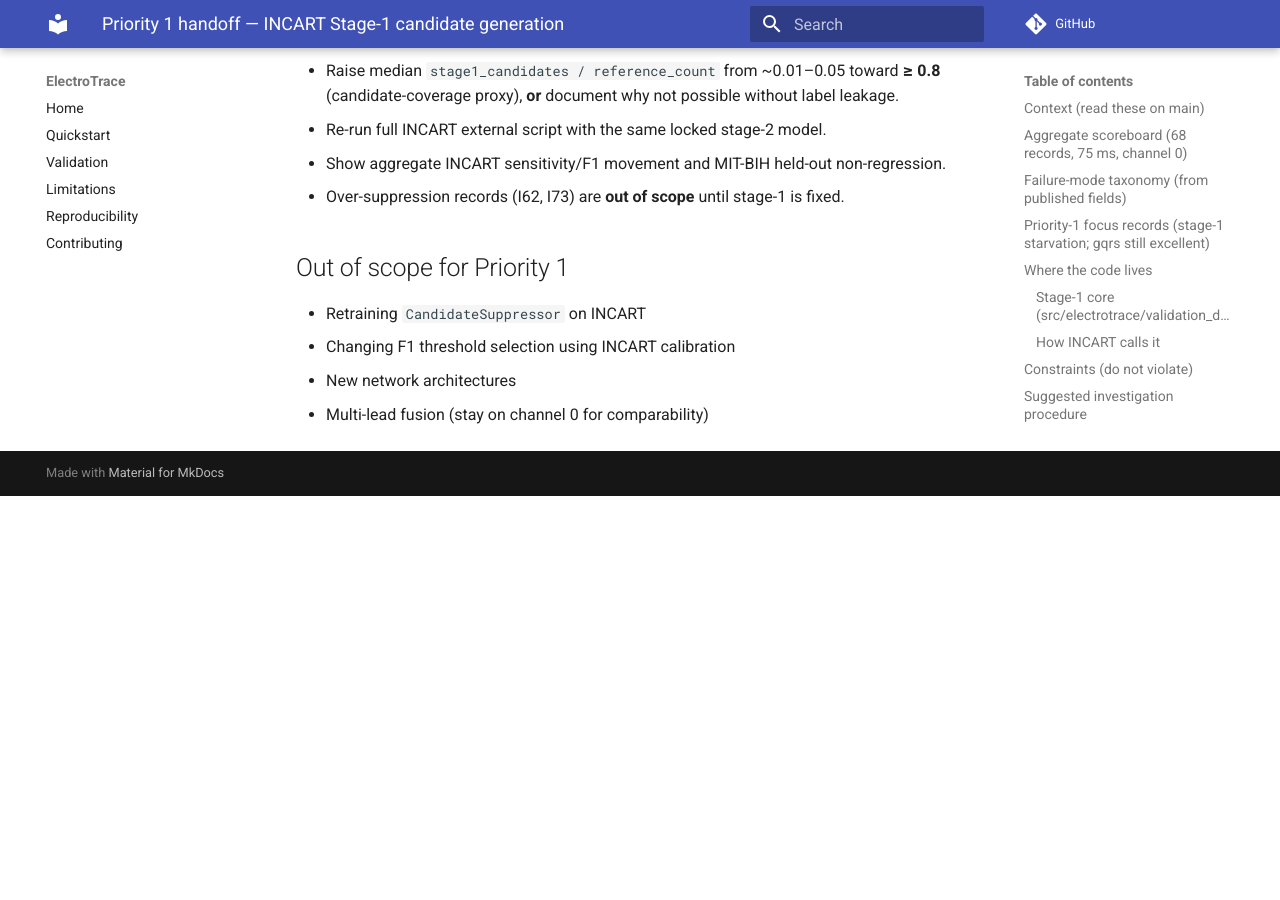
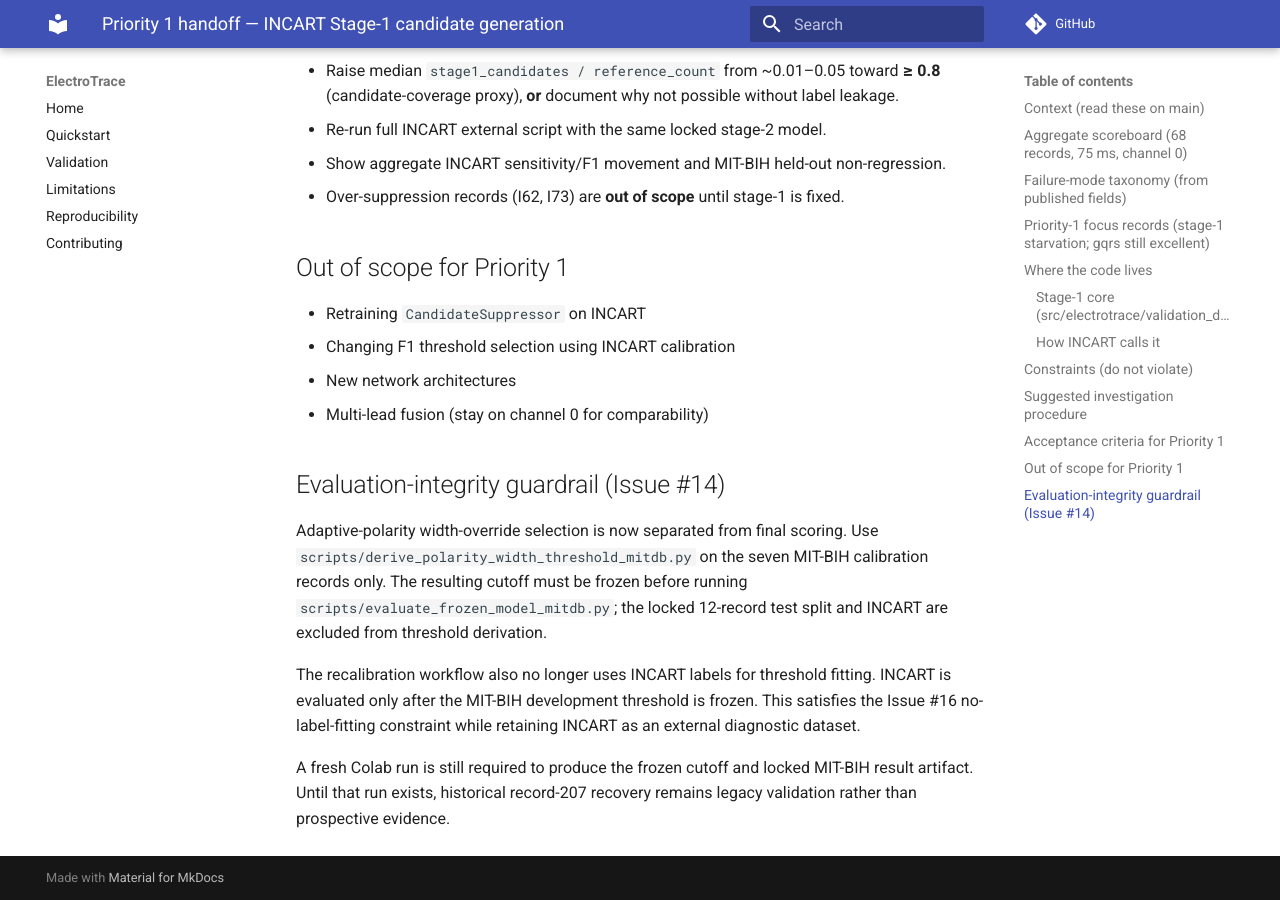
Before and after one commit to Virelion-Biotech/Virelion-ElectroTrace, an MkDocs documentation site: the page built from docs/PRIORITY1_STAGE1_HANDOFF.md, in a window 1280 px wide and 900 px high, scrolled down 3877 px. Built offline with MkDocs 1.6.1 and Material for MkDocs 9.7.7, drawn with Linux system fonts in a browser that asks for light colours; comment, search, counter and statistics services are not loaded; before the commit the page ends 4373 px from its top, so only the background shows below that.

Commit message:
docs(validation): record leakage-free threshold workflow

```diff
--- a/docs/PRIORITY1_STAGE1_HANDOFF.md
+++ b/docs/PRIORITY1_STAGE1_HANDOFF.md
@@ -118,3 +118,21 @@
 - Changing F1 threshold selection using INCART calibration
 - New network architectures
 - Multi-lead fusion (stay on channel 0 for comparability)
+
+
+## Evaluation-integrity guardrail (Issue #14)
+
+Adaptive-polarity width-override selection is now separated from final scoring.
+Use `scripts/derive_polarity_width_threshold_mitdb.py` on the seven MIT-BIH
+calibration records only. The resulting cutoff must be frozen before running
+`scripts/evaluate_frozen_model_mitdb.py`; the locked 12-record test split and
+INCART are excluded from threshold derivation.
+
+The recalibration workflow also no longer uses INCART labels for threshold
+fitting. INCART is evaluated only after the MIT-BIH development threshold is
+frozen. This satisfies the Issue #16 no-label-fitting constraint while retaining
+INCART as an external diagnostic dataset.
+
+A fresh Colab run is still required to produce the frozen cutoff and locked
+MIT-BIH result artifact. Until that run exists, historical record-207 recovery
+remains legacy validation rather than prospective evidence.
```
